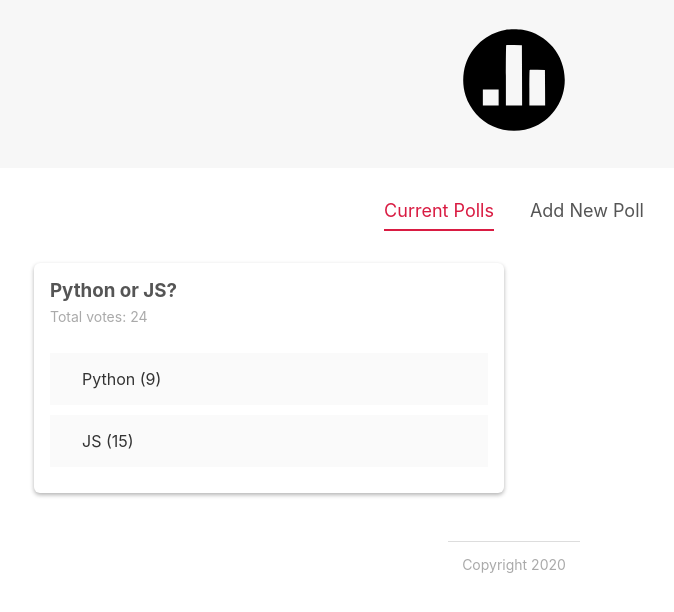
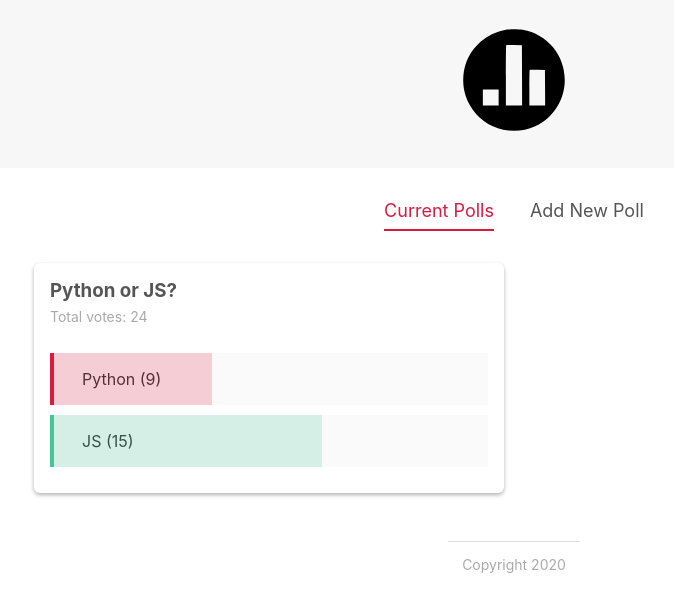
Before and after one commit to dmiloloza/poll-project-svelte, a Svelte app: page / in a window 1280 px wide. Shown: the top 612 px of the page, without its empty margins (126-800 px from the left). Built offline with nearby package versions, Linux system fonts and the light colour scheme.

Commit message:
feat: #27 vote bars

```diff
--- a/src/components/PollDetails.svelte
+++ b/src/components/PollDetails.svelte
@@ -1,15 +1,18 @@
 <script>
     import {createEventDispatcher} from 'svelte'
+
     const dispatch = createEventDispatcher();
 
     import Card from "../shared/Card.svelte";
+
     export let poll;
 
     //reactive values
     $: totalVotes = poll.votesA + poll.votesB;
+    $: percentA = Math.floor(100 / totalVotes * poll.votesA)
+    $: percentB = Math.floor(100 / totalVotes * poll.votesB)
 
     //handling votes
-
     //(option, id) => value
     const handleVote = (option, id) => {
         //option: option , id:id => property. 'vote' name of event
@@ -24,11 +27,11 @@
         </h3>
         <p>Total votes: {totalVotes}</p>
         <div class="answer" on:click={() => handleVote('a', poll.id)}>
-            <div class="percent percent-a"></div>
+            <div class="percent percent-a" style="width: {percentA}%"></div>
             <span>{poll.answerA} ({poll.votesA})</span>
         </div>
         <div class="answer" on:click={() => handleVote('b', poll.id)}>
-            <div class="percent percent-b"></div>
+            <div class="percent percent-b" style="width: {percentB}%"></div>
             <span>{poll.answerB} ({poll.votesB})</span>
         </div>
     </div>
@@ -63,4 +66,21 @@
         display: inline-block;
         padding: 1em 2em;
     }
+
+    .percent {
+        height: 100%;
+        position: absolute;
+        box-sizing: border-box;
+    }
+
+    .percent-a {
+        border-left: 4px solid #d91b42;
+        background: rgba(217, 27, 66, 0.2);
+
+    }
+
+    .percent-b {
+        border-left: #45c496 4px solid;
+        background: rgba(69, 196, 150, 0.2);
+    }
 </style>
```
